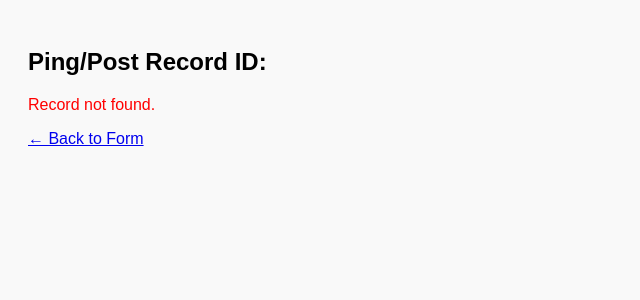
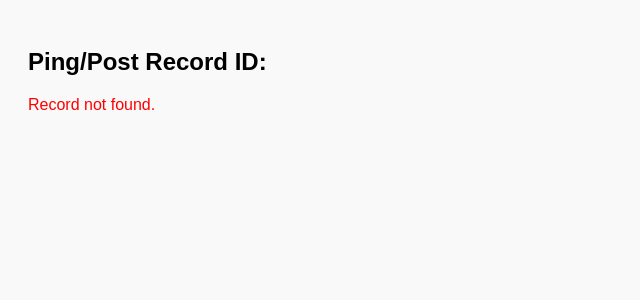
Before and after one commit to hadisatti105/4legalleads, a FastAPI app: page /view/1 in a window 1280 px wide. Shown: the top 300 px of the page, without its empty margins (0-640 px from the left). Run offline with FastAPI, Linux system fonts and the light colour scheme.

Commit message:
Updated view.html with new changes

```diff
--- a/templates/view.html
+++ b/templates/view.html
@@ -26,6 +26,5 @@
         <h3>Post Response</h3>
         <pre>{{ post_response | tojson(indent=2) }}</pre>
     {% endif %}
-    <a href="/">← Back to Form</a>
 </body>
 </html>
```
